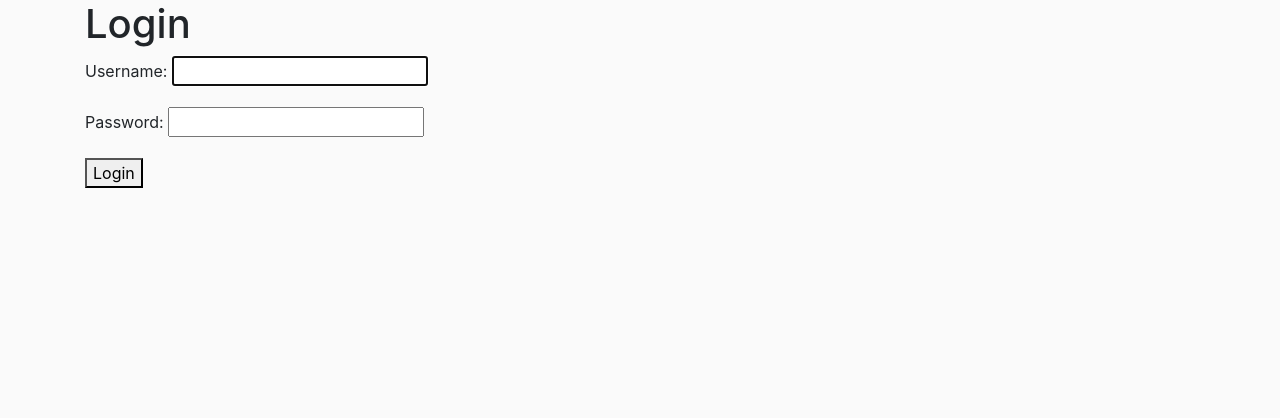
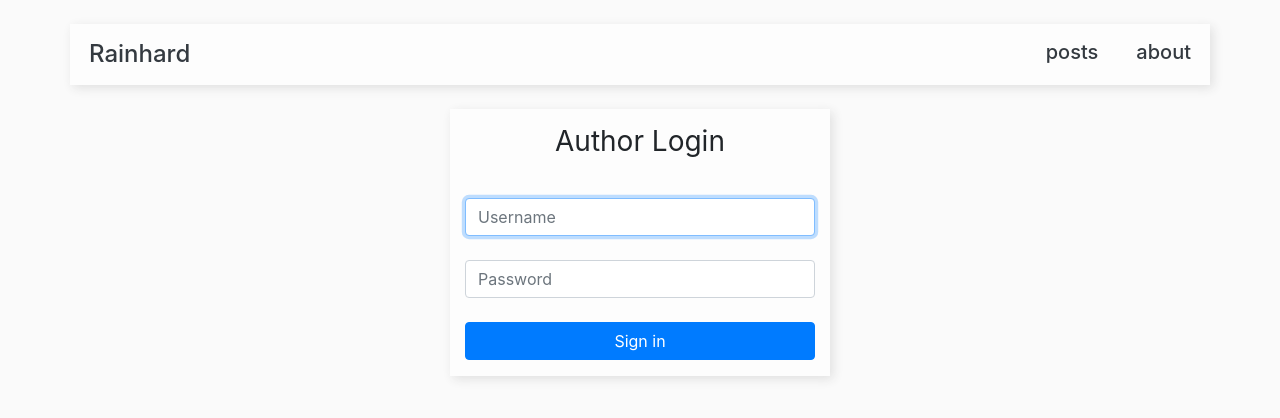
Before and after one commit to benjamin-croker/rainhard, a Django app: page /author/login/ in a window 1280 px wide. Shown: the top 418 px of the page. Run offline with Django 3.2, Linux system fonts and the light colour scheme; some libraries are stand-ins or nearby versions.

Commit message:
Improve handling of login

```diff
--- a/blog/templates/blog/create.html
+++ b/blog/templates/blog/create.html
@@ -63,7 +63,7 @@
       <br>
       <div class="form-group row">
         <div class="col-sm-12">
-          <input type="submit" value="Create" class="btn btn-outline-dark float-right">
+          <input type="submit" value="Create" class="btn btn-outline-info float-right">
         </div>
       </div>
     </form>
--- a/blog/templates/registration/login.html
+++ b/blog/templates/registration/login.html
@@ -2,13 +2,29 @@
 {% block title %}Login | rainhard{% endblock %}
 
 {% block body %}
+{% include "blog/base_header.html" %}
 
-<h1>Login</h1>
-
-<form method="post">
-  {% csrf_token %}
-  {{ form.as_p }}
-  <button type="submit">Login</button>
-</form>
+<div class="row">
+  <div class="col-sm-4"></div>
+  <div class="col-sm-4 shaded text-center py-3">
+    <form method="post">
+      {% csrf_token %}
+      <h1 class="h3 mb-3 font-weight-normal">Author Login</h1>
+      <br>
+      <input type="text" name="username" id="id_username"
+             placeholder="Username" autofocus="" autocapitalize="none" autocomplete="off" maxlength="150" required=""
+             class="form-control"
+             style="background-repeat: no-repeat; background-attachment: scroll; background-size: 16px 18px; background-position: 98% 50%; cursor: auto;">
+      <br>
+      <input type="password" name="password" id="id_password" placeholder="Password"
+             autocomplete="off" required="" class="form-control"
+             style="background-repeat: no-repeat; background-attachment: scroll; background-size: 16px 18px; background-position: 98% 50%; cursor: pointer;">
+      <br>
+      <!-- {{ form.as_p }} -->
+      <button class="btn btn-primary btn-block" type="submit">Sign in</button>
+    </form>
+  </div>
+  <div class="col-sm-4"></div>
+</div>
 
 {% endblock %}
--- a/blog/urls.py
+++ b/blog/urls.py
@@ -18,5 +18,6 @@ urlpatterns = [
     path('post/<int:post_id>/', views.post, name='post'),
 
     # urls for authoring and editing posts
+    path('author/', views.author, name='author'),
     path('author/create/', views.create, name='create'),
 ]
--- a/blog/views.py
+++ b/blog/views.py
@@ -125,7 +125,7 @@ def create(request):
          return _create_handler(request)
 
 
+# simple view to check login
 @login_required
-def new(request):
-    if not request.user.has_perm('blog.add_post'):
-        return HttpResponseForbidden("Unauthorised")
+def author(request):
+    return HttpResponseRedirect(reverse('blog:index'))
```
